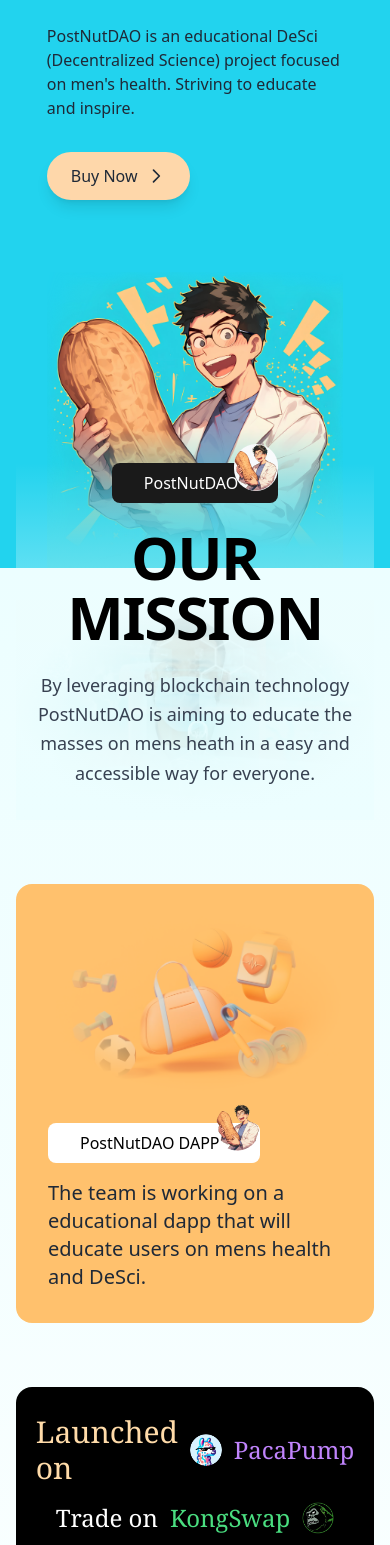
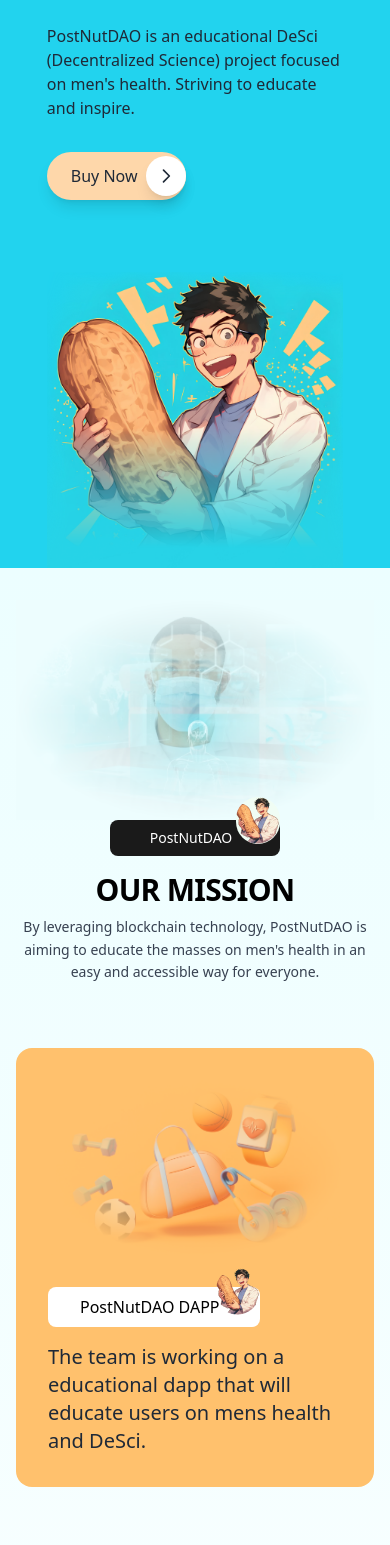
Before and after one commit to Eliodfree/PostNutDao, a React (Vite) app: page / in a window 390 px wide. Shown: the part 432-1977 px from the top of the page. Built offline with nearby package versions, Linux system fonts and the light colour scheme.

Commit message:
Refactor Hero section layout and design; enhance button functionality and responsiveness

```diff
--- a/src/components/Hero/index.tsx
+++ b/src/components/Hero/index.tsx
@@ -1,18 +1,17 @@
-
 const HeroSection = () => {
   return (
     <div className="bg-cyan-400 min-h-screen relative overflow-hidden">
-      <div className="absolute top-12 left-1/2 -translate-x-1/2 w-[76%] md:w-[76%] flex justify-between items-center bg-white rounded-full px-6 py-2 shadow-lg  ">
+      <div className="absolute top-12 left-1/2 -translate-x-1/2 w-[80%] md:w-[76%] flex justify-between items-center bg-white rounded-full px-2 md:px-6 py-2 shadow-lg  ">
         <div className="flex items-center space-x-2">
           <span className="text-sm md:text-base font-medium flex items-center">
             The
             <img
               src="/images/peunut.png"
               alt="token"
-              className="rounded-full ml-2"
+              className="rounded-full ml-2 sm:mr-3 mr-6 "
             />
           </span>
-          <span className="text-sm md:text-base font-medium sm:text-sm">
+          <span className="text-sm md:text-sm font-medium sm:text-sm">
             SNUT token is live on KongSwap!
           </span>
         </div>
@@ -21,10 +20,11 @@ const HeroSection = () => {
         </button>
       </div>
 
-      <div className="container mx-auto px- pt-32 md:pt-36  flex items-center justify-center w-[76%] md:w-[76%] mt-16
-      ">
+      <div
+        className="container mx-auto px- pt-32 md:pt-36  flex items-center justify-center w-[76%] md:w-[76%] mt-16
+      "
+      >
         <div className="flex flex-col md:flex-row md:items-center md:justify-between  w-full md:w-full ">
-
           <div className="md:max-w-xl z-10 ">
             {/* DAO Badge */}
             <div className="relative inline-flex items-center bg-gray-900 text-white rounded-md px-8  py-2 mb-6 shadow-md">
@@ -34,8 +34,8 @@ const HeroSection = () => {
                   src="/images/peunut.png"
                   alt="dao"
                   className="rounded-full"
-              /></div>
-
+                />
+              </div>
             </div>
 
             {/* Hero Text */}
@@ -49,11 +49,13 @@ const HeroSection = () => {
             </p>
 
             {/* CTA Button */}
-            <button className="bg-orange-200 text-gray-800 px-6 py-3 rounded-full inline-flex items-center shadow-lg hover:bg-orange-300">
+            <div className="relative inline-block">
+              <button className="bg-orange-200 text-gray-800 px-6 py-3 rounded-full inline-flex items-center shadow-lg hover:bg-orange-300 pr-12">
                 Buy Now
-              <div></div>
+              </button>
+              <div className="absolute top-1/2 right-0 -translate-y-1/2 bg-white rounded-full w-10 h-10 flex items-center justify-center shadow-lg">
                 <svg
-                className="w-5 h-5 ml-2"
+                  className="w-5 h-5 text-gray-800"
                   fill="none"
                   stroke="currentColor"
                   viewBox="0 0 24 24"
@@ -65,7 +67,8 @@ const HeroSection = () => {
                     d="M9 5l7 7-7 7"
                   />
                 </svg>
-            </button>
+              </div>
+            </div>
           </div>
 
           {/* Right Image */}
--- a/src/components/Mission/index.tsx
+++ b/src/components/Mission/index.tsx
@@ -1,42 +1,46 @@
-
-
 const MissionSection = () => {
   return (
     <div className="min-h-screen bg-gradient-to-b from-cyan-50 to-white">
-      <div className="max-w-6xl mx-auto px-4 py-8 md:py-1">
+      <div className="max-w-6xl mx-auto px-4 py-8 md:py-12">
+        {/* Mission Section */}
+        <div className="relative max-w-3xl mx-auto text-center mb-16">
+          {/* Background Image */}
 
-        <div className="relative max-w-3xl mx-auto text-center mb-16">
-
-          <div className="relative">
           <img
             className="w-full h-auto bg-contain bg-center bg-no-repeat"
             src="/images/background.png"
             alt="Background"
           />
 
-            {/* Content overlaying the bottom half of the image */}
-            <div className="absolute inset-x-0 bottom-0 bg-gradient-to-t from-cyan-50  to-transparent pt-34 pb-8">
-              <div className="relative  inline-flex items-center bg-[#1a1a1a] text-white rounded-lg px-8 py-2 mb-6">
-                <span className="mr-2 font-medium">PostNutDAO</span>
-                <div className="absolute  bottom-3 right-0 rounded-full overflow-hidden  bg-slate-50">
+          {/* Content overlaying the image */}
+          <div className="flex flex-col items-center justify-center text-center sm:absolute sm:inset-0 sm:justify-end">
+            {/* "PostNutDAO" Box */}
+            <div className="relative inline-flex items-center bg-[#1a1a1a] text-white rounded-lg px-6 py-2 mb-4 sm:px-8 sm:py-3">
+              <span className="mr-2 font-medium text-sm sm:text-base md:text-lg px-4 ">
+                PostNutDAO
+              </span>
+              <div className="absolute  bottom-3 right-0 bg-green-50 rounded-full">
                 <img
                   src="/images/peunut.png"
-                    alt="PostNutDAO Logo"
-                    className="w-full h-full object-cover"
+                  alt="dao"
+                  className="rounded-full"
                 />
               </div>
             </div>
 
-              <h2 className="text-6xl font-bold mb-6 tracking-tight">OUR MISSION</h2>
-              <p className="text-gray-700 text-lg max-w-2xl mx-auto leading-relaxed">
-                By leveraging blockchain technology PostNutDAO is aiming to educate
-                the masses on mens heath in a easy and accessible way for everyone.
+            {/* Heading */}
+            <h2 className="text-3xl sm:text-4xl md:text-5xl font-bold mb-2 sm:mb-4 tracking-tight">
+              OUR MISSION
+            </h2>
+
+            {/* Subheading */}
+            <p className="text-gray-700 text-sm sm:text-base md:text-lg max-w-2xl mx-auto leading-relaxed">
+              By leveraging blockchain technology, PostNutDAO is aiming to
+              educate the masses on men's health in an easy and accessible way
+              for everyone.
             </p>
           </div>
         </div>
-        </div>
-
-
 
         <div className="max-w-4xl mx-auto bg-[#FFC16D] rounded-2xl p-8 mb-16">
           <div className="flex flex-col md:flex-row justify-between items-center">
@@ -66,9 +70,44 @@ const MissionSection = () => {
           </div>
         </div>
 
+        <div className="flex items-center justify-center max-w-4xl mx-auto bg-black text-white rounded-2xl p-8 mb-16 h-auto sm:h-[175px]">
+          {/* Small screens: side-by-side layout */}
+          <div className="sm:hidden flex flex-col items-center justify-center space-y-4">
+            <div className="flex flex-col items-center gap-3">
+              <img
+                src="/images/logo.png"
+                alt="PacaPump"
+                className="w-8 h-8 rounded-full"
+              />
+              <div className="text-center">
+                <span className="text-3xl font-serif text-[#FFDBA9] block">
+                  Launched on
+                </span>
+                <span className="text-2xl text-purple-400 font-serif">
+                  PacaPump
+                </span>
+              </div>
+            </div>
 
-        <div className="flex items-center justify-center  max-w-4xl mx-auto bg-black text-white rounded-2xl p-8 mb-16  h-[175px]">
-          <div className="flex flex-col space-y-4">
+            <div className="flex flex-col items-center gap-3">
+              <img
+                src="/images/giant.png"
+                alt="KongSwap"
+                className="w-8 h-8 rounded-full"
+              />
+              <div className="text-center">
+                <span className="text-2xl font-serif text-white block">
+                  Trade on
+                </span>
+                <span className="text-2xl text-green-400 font-serif">
+                  KongSwap
+                </span>
+              </div>
+            </div>
+          </div>
+
+
+          <div className="hidden sm:flex flex-col space-y-4">
             <div className="flex items-center justify-center gap-3">
               <span className="text-3xl font-serif text-[#FFDBA9]">
                 Launched on
@@ -96,23 +135,22 @@ const MissionSection = () => {
           </div>
         </div>
 
-
         <div className="max-w-4xl mx-auto bg-cyan-100 rounded-2xl p-8 mb-5 relative">
           <div className="flex flex-col items-center text-center relative z-10">
             <div className="flex items-center gap-2 mb-4">
               <span className="text-3xl font-bold">Trade</span>
-              <img
-                src="/images/peunut.png"
-                alt="Token"
-                className="w-8 h-8"
-              />
+              <img src="/images/peunut.png" alt="Token" className="w-8 h-8" />
               <span className="text-3xl font-bold">$NUT on</span>
             </div>
             <div className="text-3xl font-bold mb-6">KongSwap today</div>
-            <button className="bg-orange-200 text-gray-800 px-6 py-2 rounded-full inline-flex items-center">
+            <div className="relative inline-block">
+      <button className="bg-orange-200 text-gray-800 px-6 py-3 rounded-full inline-flex items-center shadow-lg hover:bg-orange-300 pr-12">
         Buy Now
+      </button>
+      <div className="absolute top-1/2 right-0 -translate-y-1/2 bg-[#0A3442] rounded-full w-10 h-10 flex items-center justify-center shadow-lg">
+        <div>
           <svg
-                className="w-4 h-4 ml-2"
+          className="w-5 h-5 text-white"
           fill="none"
           stroke="currentColor"
           viewBox="0 0 24 24"
@@ -124,10 +162,12 @@ const MissionSection = () => {
             d="M9 5l7 7-7 7"
           />
         </svg>
-            </button>
+        </div>
+
       </div>
     </div>
-
+          </div>
+        </div>
 
         <div className="flex items-center justify-evenly max-w-4xl mx-auto text-center relative  ">
           <div>
```
Lines whose indentation alone changed are shown as unchanged.
